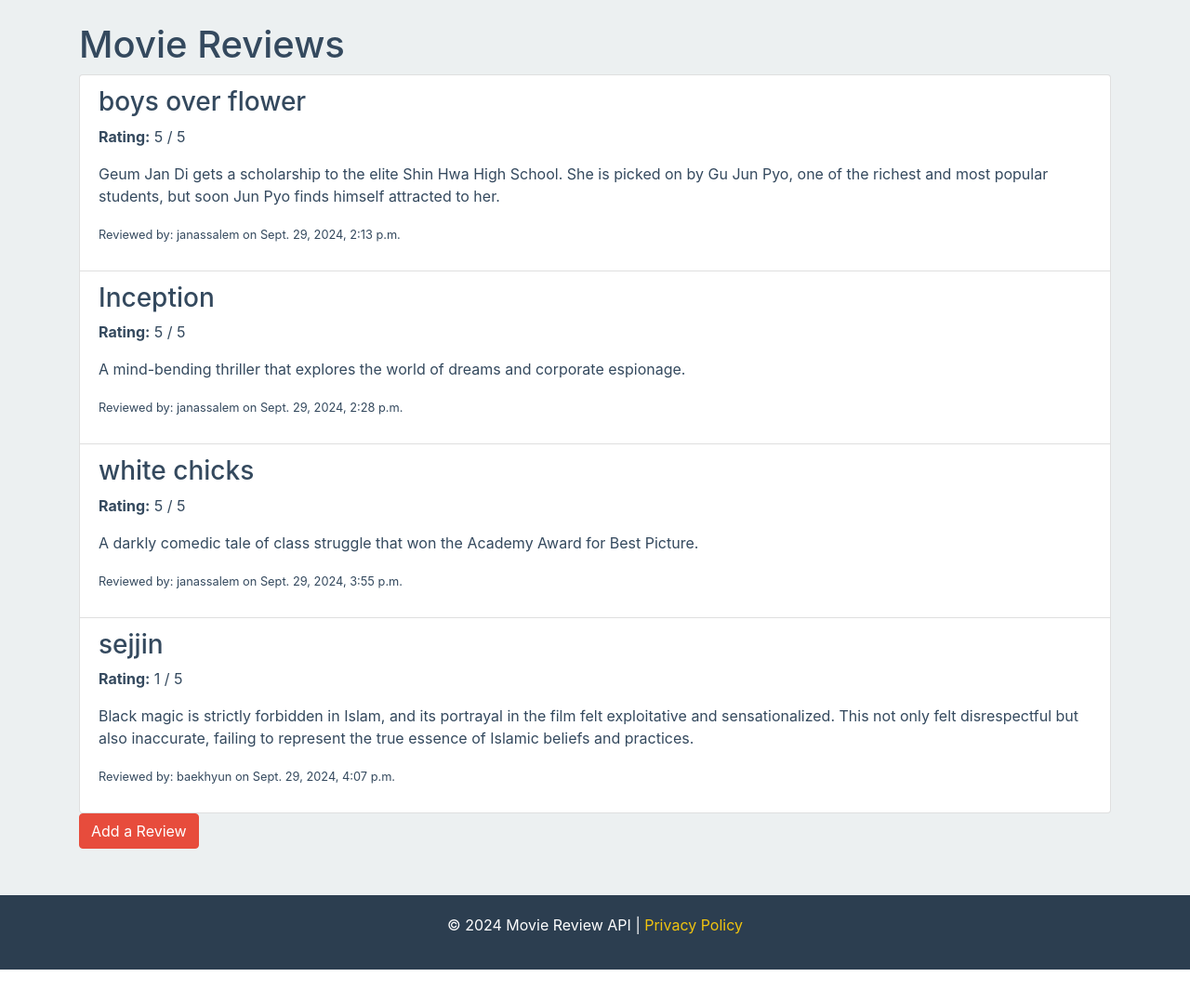
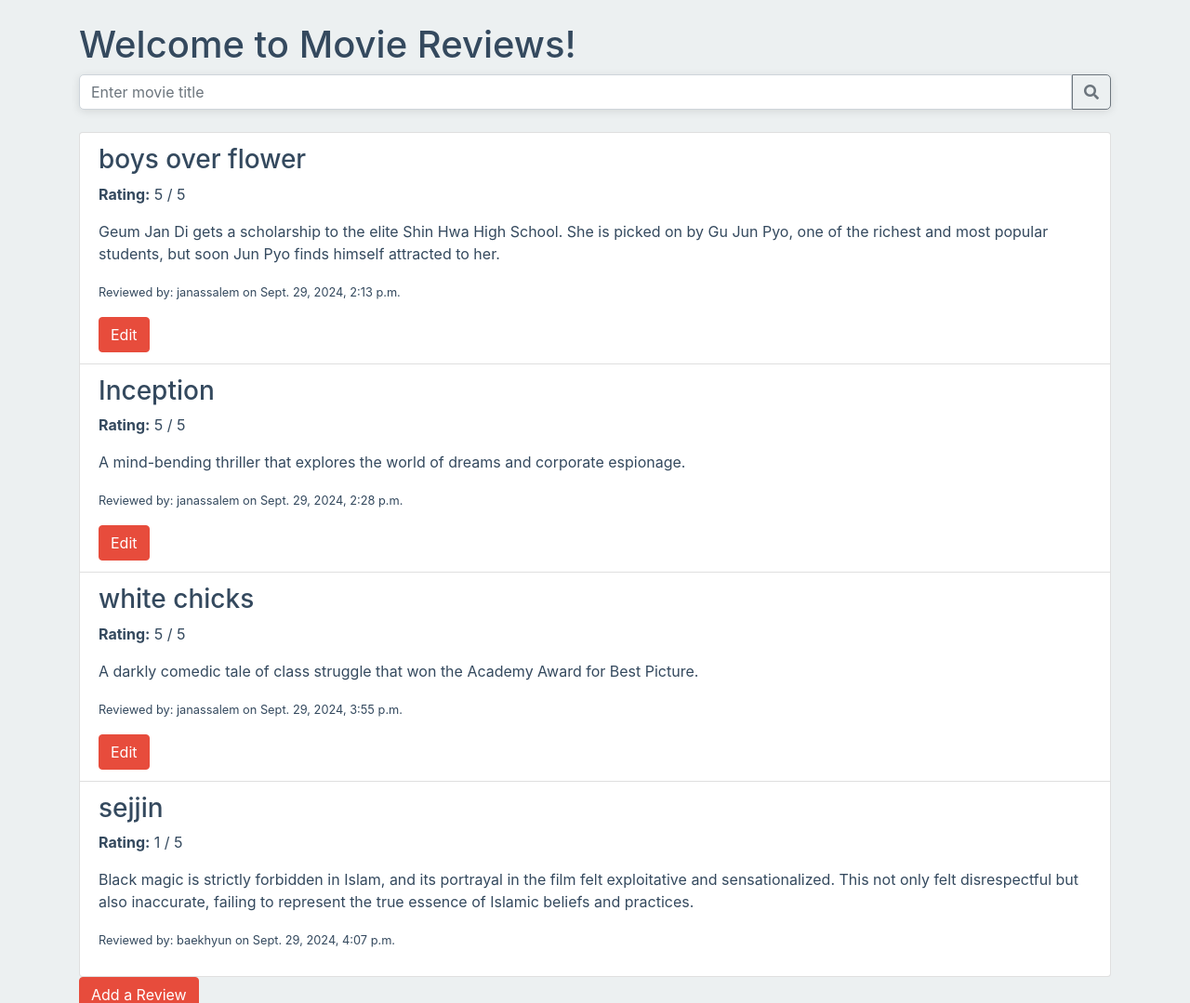
Before and after one commit to janassalem/Movie_Recommendations, a Django app: page / in a window 1280 px wide. Shown: the part 86-1165 px from the top of the page at 93% size. Before the commit the page ends 1129 px from the top, so only its background shows below. Run offline with Django 5.2, Linux system fonts and the light colour scheme; a user stored in the database is signed in; data comes from the database, SQL or seed files in the repository; both versions use the stored data as it was after the commit; some libraries are stand-ins or nearby versions.

```diff
--- a/movie_review_api/reviews/models.py
+++ b/movie_review_api/reviews/models.py
@@ -8,5 +8,6 @@ class Review(models.Model):
     user = models.ForeignKey(User, on_delete=models.CASCADE)
     created_at = models.DateTimeField(auto_now_add=True)
 
+
     def __str__(self):
         return f'{self.movie_title} - {self.user.username}'
--- a/movie_review_api/reviews/templates/base.html
+++ b/movie_review_api/reviews/templates/base.html
@@ -6,7 +6,11 @@
     <meta name="viewport" content="width=device-width, initial-scale=1.0">
     <title>Movie Review API</title>
     <!-- Bootstrap CSS -->
+    <link rel="stylesheet" href="https://cdnjs.cloudflare.com/ajax/libs/font-awesome/5.15.4/css/all.min.css">
+
     <link rel="stylesheet" href="https://stackpath.bootstrapcdn.com/bootstrap/4.5.2/css/bootstrap.min.css">
+    <link rel="stylesheet" href="css/home.css">
+
     <!-- Custom CSS -->
     <style>
         /* Define the main color palette */
--- /dev/null
+++ b/movie_review_api/reviews/templates/css/home.css
@@ -0,0 +1,18 @@
+.input-group {
+    box-shadow: 0 2px 10px rgba(0, 0, 0, 0.1);
+    border-radius: 5px;
+}
+
+.input-group input {
+    border-radius: 5px 0 0 5px;
+}
+
+.input-group button {
+    border-radius: 0 5px 5px 0;
+}
+
+.input-group button:hover {
+    background-color: #007bff; /* Change to your desired hover color */
+    color: white;
+    transition: background-color 0.3s ease;
+}
--- a/movie_review_api/reviews/templates/home.html
+++ b/movie_review_api/reviews/templates/home.html
@@ -1,7 +1,18 @@
 {% extends 'base.html' %}
 
 {% block content %}
-<h1>Movie Reviews</h1>
+<h1>Welcome to Movie Reviews!</h1>
+
+<!-- Search form -->
+<form method="GET" action="{% url 'home' %}" class="mb-4">
+    <div class="input-group">
+        <input type="text" name="search" id="search" class="form-control" placeholder="Enter movie title" aria-label="Search for a movie" value="{{ request.GET.search }}" required>
+        <button class="btn btn-outline-secondary" type="submit">
+            <i class="fas fa-search"></i> <!-- FontAwesome search icon -->
+        </button>
+    </div>
+</form>
+
 
 <!-- Check if there are any reviews -->
 {% if reviews %}
@@ -12,6 +23,11 @@
                 <p><strong>Rating:</strong> {{ review.rating }} / 5</p>
                 <p>{{ review.review_content }}</p>
                 <p><small>Reviewed by: {{ review.user.username }} on {{ review.created_at }}</small></p>
+
+                <!-- Show "Edit" button if the review belongs to the logged-in user -->
+                {% if user.is_authenticated and review.user == user %}
+                    <a href="{% url 'review-detail' review.pk %}" class="btn btn-primary">Edit</a>
+                {% endif %}
             </li>
         {% endfor %}
     </ul>
--- a/movie_review_api/reviews/urls.py
+++ b/movie_review_api/reviews/urls.py
@@ -2,6 +2,7 @@ from django.urls import path
 from .views import ReviewListCreateView, ReviewDetailView, UserCreateView, UserDetailView
 from rest_framework_simplejwt.views import TokenObtainPairView, TokenRefreshView
 from .views import home, add_review ,user_login, register
+from . import views
 urlpatterns = [
     path('', home, name='home'),  # Home page
     path('reviews/', ReviewListCreateView.as_view(), name='review-list'),
@@ -11,6 +12,7 @@ urlpatterns = [
     # path('add-review/', add_review, name='add_review'),
     path('login/', user_login, name='login'),
     path('register/', register, name='register'),  # Optional
+    # path('review/<int:review_id>/edit/', views.review_edit, name='review-edit'),
 
 ]
 
--- a/movie_review_api/reviews/views.py
+++ b/movie_review_api/reviews/views.py
@@ -14,6 +14,7 @@ from rest_framework.exceptions import ValidationError
 from rest_framework.response import Response
 from django.shortcuts import get_object_or_404
 from rest_framework.generics import RetrieveUpdateDestroyAPIView
+from .forms import UserRegistrationForm
 
 # Custom pagination class for reviews
 class ReviewPagination(PageNumberPagination):
@@ -91,8 +92,16 @@ class UserDetailView(generics.RetrieveUpdateDestroyAPIView):
     permission_classes = [permissions.IsAuthenticated]
 
 def home(request):
+    search_query = request.GET.get('search', '')
+    if search_query:
+        reviews = Review.objects.filter(movie_title__icontains=search_query)
+    else:
+        reviews = Review.objects.all()
+
+    return render(request, 'home.html', {'reviews': reviews})
     reviews = Review.objects.all()
     return render(request, 'home.html', {'reviews': reviews})
+
 
 def user_login(request):
     if request.method == 'POST':
@@ -141,6 +150,9 @@ def register(request):
     return render(request, 'register.html', {'form': form})
 
 
+
+
+
 class ReviewDetailView(RetrieveUpdateDestroyAPIView):
     queryset = Review.objects.all()
     serializer_class = ReviewSerializer
```
Also changed, not shown: movie_review_api/reviews/forms.py (added, +18 -0 lines), movie_review_api/db.sqlite3, movie_review_api/movie_review_api/settings.py (line endings or trailing spaces).
